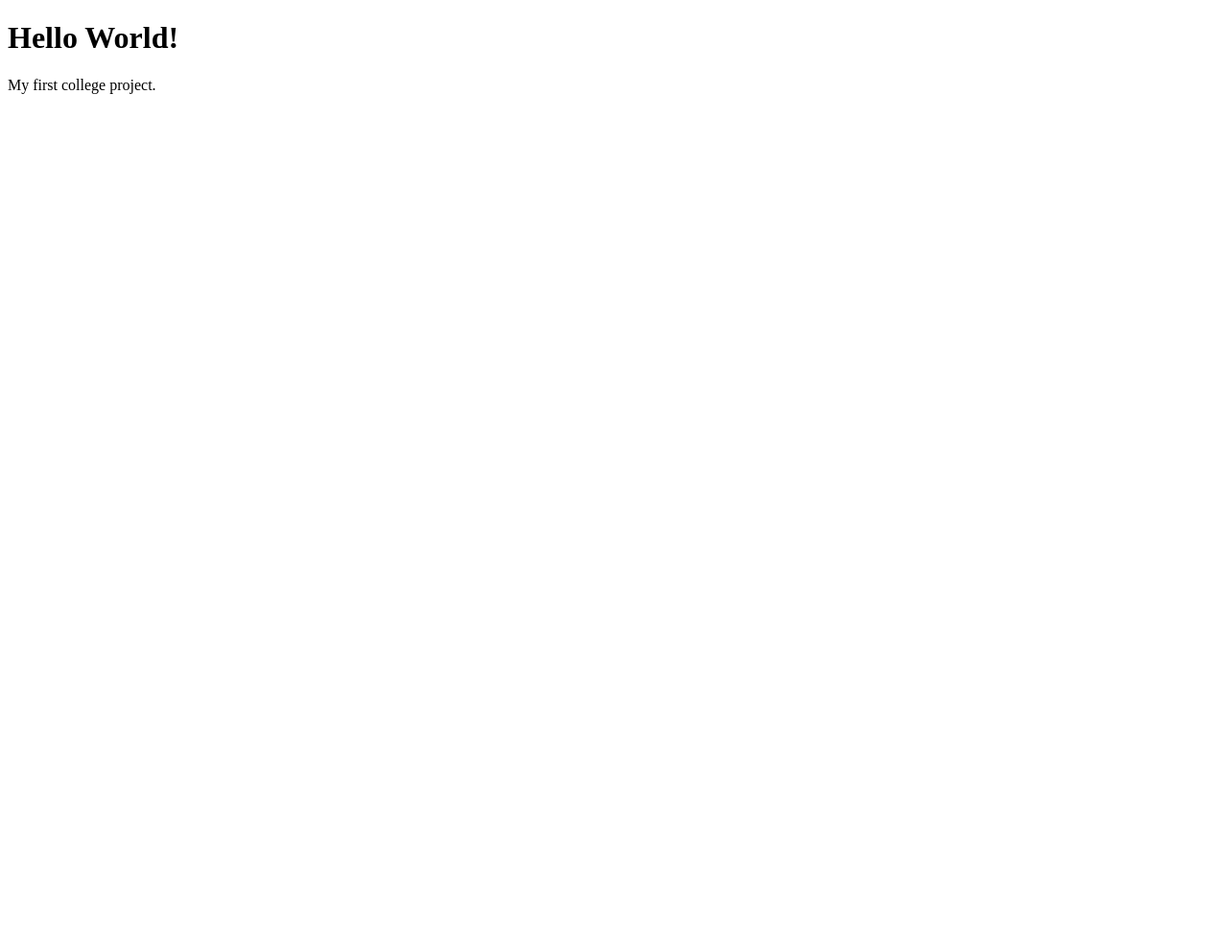
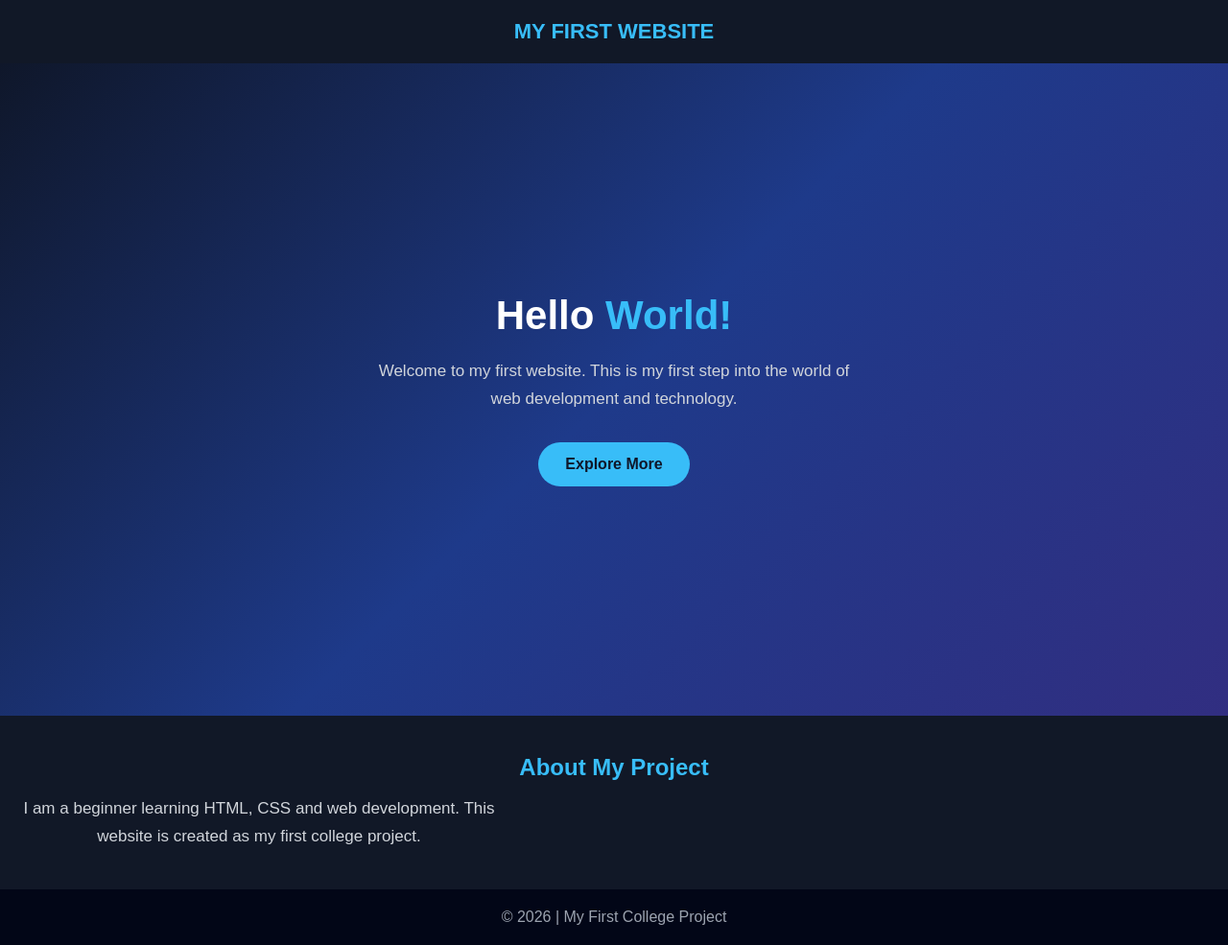
Before and after one commit to nickusharma1147-bit/My-first-project, a plain HTML site: page Index.html in a window 1280 px wide. Shown: the whole page at 96% size. Before the commit the page ends 800 px from the top, so only its background shows below. Drawn offline with Linux system fonts and the light colour scheme.

Commit message:
Update Index.html

```diff
--- a/Index.html
+++ b/Index.html
@@ -1,10 +1,118 @@
+
 <!DOCTYPE html>
 <html>
 <head>
-    <title>My First Project</title>
+  <meta name="viewport" content="width=device-width, initial-scale=1.0">
+  <title>My First Website</title>
+
+  <style>
+    * {
+      margin: 0;
+      padding: 0;
+      box-sizing: border-box;
+    }
+
+    body {
+      font-family: Arial, sans-serif;
+      background: #0f172a;
+      color: white;
+    }
+
+    header {
+      padding: 20px;
+      text-align: center;
+      background: #111827;
+      color: #38bdf8;
+      font-size: 22px;
+      font-weight: bold;
+    }
+
+    .hero {
+      min-height: 85vh;
+      display: flex;
+      flex-direction: column;
+      justify-content: center;
+      align-items: center;
+      text-align: center;
+      padding: 25px;
+      background: linear-gradient(135deg, #0f172a, #1e3a8a, #312e81);
+    }
+
+    h1 {
+      font-size: 42px;
+      margin-bottom: 20px;
+    }
+
+    h1 span {
+      color: #38bdf8;
+    }
+
+    p {
+      font-size: 17px;
+      line-height: 1.7;
+      color: #d1d5db;
+      max-width: 500px;
+    }
+
+    .btn {
+      margin-top: 30px;
+      padding: 14px 28px;
+      background: #38bdf8;
+      color: #0f172a;
+      text-decoration: none;
+      border-radius: 30px;
+      font-weight: bold;
+    }
+
+    .about {
+      padding: 40px 20px;
+      text-align: center;
+      background: #111827;
+    }
+
+    .about h2 {
+      color: #38bdf8;
+      margin-bottom: 15px;
+    }
+
+    footer {
+      text-align: center;
+      padding: 20px;
+      color: #9ca3af;
+      background: #020617;
+    }
+  </style>
 </head>
+
 <body>
-    <h1>Hello World!</h1>
-    <p>My first college project.</p>
+
+  <header>
+    MY FIRST WEBSITE
+  </header>
+
+  <section class="hero">
+    <h1>Hello <span>World!</span></h1>
+
+    <p>
+      Welcome to my first website.
+      This is my first step into the world of web development
+      and technology.
+    </p>
+
+    <a href="#about" class="btn">Explore More</a>
+  </section>
+
+  <section class="about" id="about">
+    <h2>About My Project</h2>
+    <p>
+      I am a beginner learning HTML, CSS and web development.
+      This website is created as my first college project.
+    </p>
+  </section>
+
+  <footer>
+    © 2026 | My First College Project
+  </footer>
+
 </body>
 </html>
```
